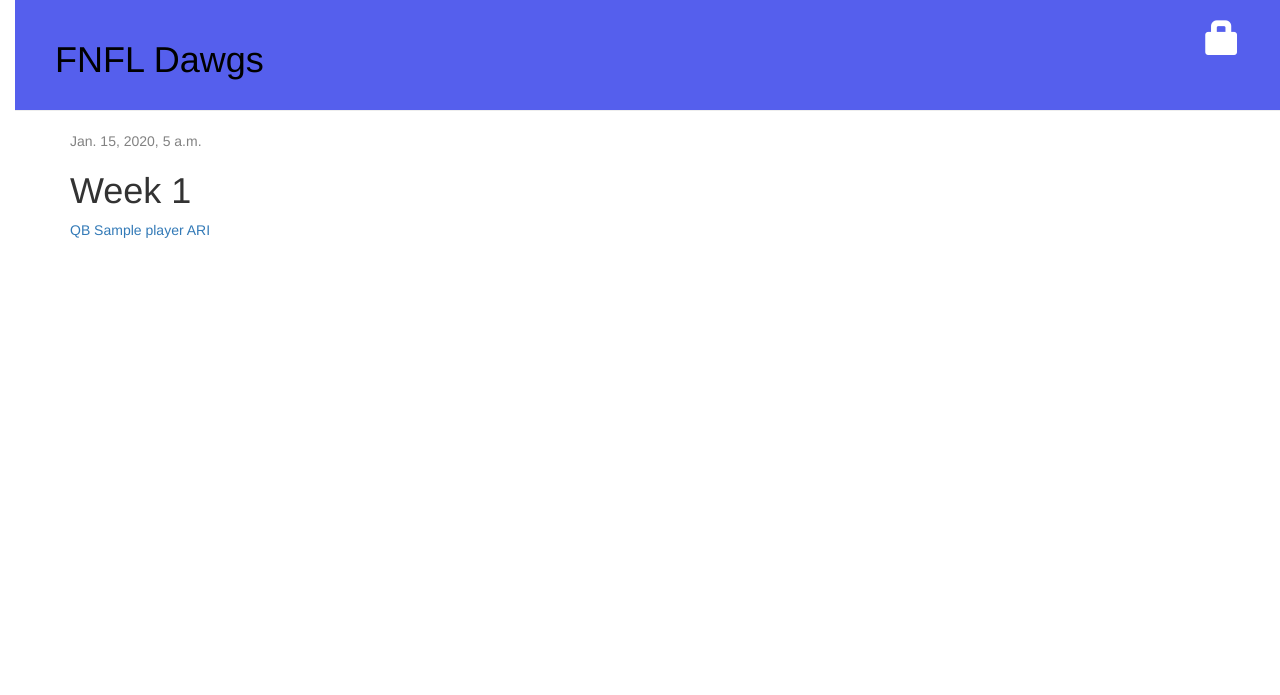
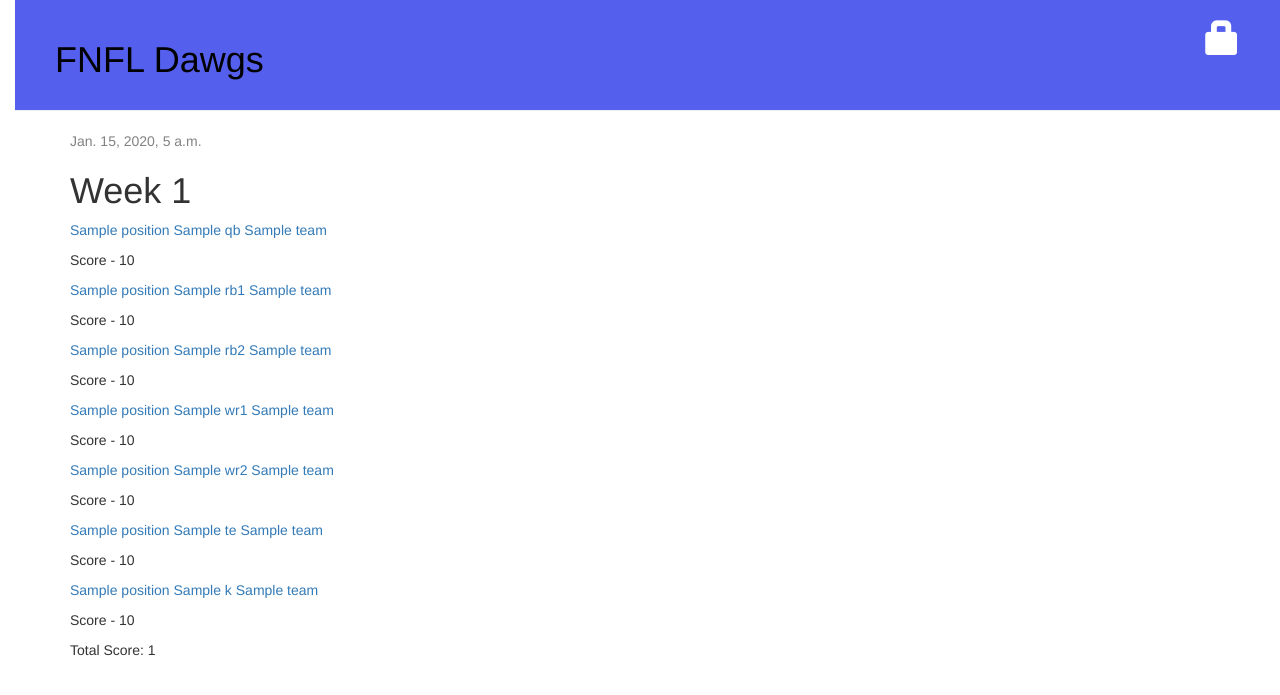
Before and after one commit to wallace123/fnfldawgs, a Django app: template fnfl/templates/fnfl/lineup_detail.html in a window 1280 px wide. Shown: the top 695 px of the page. Run offline with Django 3.2, Linux system fonts and the light colour scheme; tables that the repository leaves empty hold one stand-in row (values such as "Sample post"); the template is opened without the code that fills it: values that come from a table or form of the project are taken from there, most other values are stand-ins (such as "Sample title", 1, 10 or a date in 2020); some libraries are stand-ins or nearby versions.

Commit message:
updated views to make working with template easier

```diff
--- a/fnfl/templates/fnfl/lineup_detail.html
+++ b/fnfl/templates/fnfl/lineup_detail.html
@@ -17,47 +17,44 @@
             <a href="{% url 'login' %}" class="top-menu"><span class="glyphicon glyphicon-lock"></span></a>
         {% endif %}
         <h1>{{ lineup.week }}</h1>
-        {% for p in lineup.player.all %}
-            {% if p.position == "QB" %}
-                <a href="{% url 'add_score' pk=lineup.pk player_pk=p.pk %}"><p>{{p.position}} {{p.name}} {{p.team}}</p></a>
-                {% for s in lineup.lineup_to_score.all %}
-                    {% if p.name in s.name_week %}
-                        <p>QB Score: {{s.week_score}}</p>
-                    {% endif %}
-                {% endfor %}
-            {% endif %}
-            {% if p.position == "RB" %}
-                <a href="{% url 'add_score' pk=lineup.pk player_pk=p.pk %}"><p>{{p.position}} {{p.name}} {{p.team}}</p></a>
-                {% for s in lineup.lineup_to_score.all %}
-                    {% if p.name in s.name_week %}
-                        <p>RB Score: {{s.week_score}}</p>
-                    {% endif %}
-                {% endfor %}
-            {% endif %}
-            {% if p.position == "WR" %}
-                <a href="{% url 'add_score' pk=lineup.pk player_pk=p.pk %}"><p>{{p.position}} {{p.name}} {{p.team}}</p></a>
-                {% for s in lineup.lineup_to_score.all %}
-                    {% if p.name in s.name_week %}
-                        <p>WR Score: {{s.week_score}}</p>
-                    {% endif %}
-                {% endfor %}
-            {% endif %}
-            {% if p.position == "TE" %}
-                <a href="{% url 'add_score' pk=lineup.pk player_pk=p.pk %}"><p>{{p.position}} {{p.name}} {{p.team}}</p></a>
-                {% for s in lineup.lineup_to_score.all %}
-                    {% if p.name in s.name_week %}
-                        <p>TE Score: {{s.week_score}}</p>
-                    {% endif %}
-                {% endfor %}
-            {% endif %}
-            {% if p.position == "K" %}
-                <a href="{% url 'add_score' pk=lineup.pk player_pk=p.pk %}"><p>{{p.position}} {{p.name}} {{p.team}}</p></a>
-                {% for s in lineup.lineup_to_score.all %}
-                    {% if p.name in s.name_week %}
-                        <p>K Score: {{s.week_score}}</p>
-                    {% endif %}
-                {% endfor %}
-            {% endif %}
-        {% endfor %}
+
+        <span>
+        <a href="{% url 'add_score' pk=lineup.pk player_pk=qb.pk %}">
+            <p>{{qb.position}} {{qb.name}} {{qb.team}}</p>
+        </a>
+            <p>  Score - {{qb_score}}</p>
+        </span>
+
+        <a href="{% url 'add_score' pk=lineup.pk player_pk=rb1.pk %}">
+            <p>{{rb1.position}} {{rb1.name}} {{rb1.team}}</p>
+        </a>
+            <p>  Score - {{rb1_score}}</p>
+
+        <a href="{% url 'add_score' pk=lineup.pk player_pk=rb2.pk %}">
+            <p>{{rb2.position}} {{rb2.name}} {{rb2.team}}</p>
+        </a>
+            <p>  Score - {{rb2_score}}</p>
+
+        <a href="{% url 'add_score' pk=lineup.pk player_pk=wr1.pk %}">
+            <p>{{wr1.position}} {{wr1.name}} {{wr1.team}}</p>
+        </a>
+            <p>  Score - {{wr1_score}}</p>
+
+        <a href="{% url 'add_score' pk=lineup.pk player_pk=wr2.pk %}">
+            <p>{{wr2.position}} {{wr2.name}} {{wr2.team}}</p>
+        </a>
+            <p>  Score - {{wr2_score}}</p>
+
+        <a href="{% url 'add_score' pk=lineup.pk player_pk=te.pk %}">
+            <p>{{te.position}} {{te.name}} {{te.team}}</p>
+        </a>
+            <p>  Score - {{te_score}}</p>
+
+        <a href="{% url 'add_score' pk=lineup.pk player_pk=k.pk %}">
+            <p>{{k.position}} {{k.name}} {{k.team}}</p>
+        </a>
+            <p>  Score - {{k_score}}</p>
+
+        <p>Total Score: {{total_week_score}}</p>
     </div>
 {% endblock %}
```
Also changed, not shown: fnfl/views.py (+79 -1 lines).
